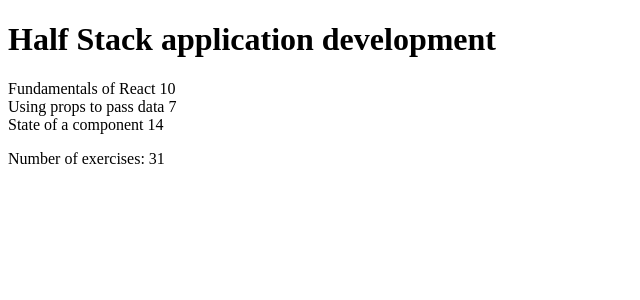
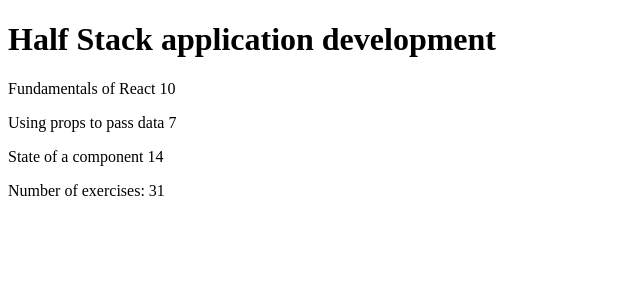
Before and after one commit to KevinLeonardoHUB/Fullstack_course, a React (Vite) app in the folder Part 1/course_info/: page / in a window 1280 px wide. Shown: the top 300 px of the page, without its empty margins (0-640 px from the left). Built offline with nearby package versions, Linux system fonts and the light colour scheme.

Commit message:
Exercise 1.2 finished

```diff
--- a/Part 1/course_info/src/App.jsx
+++ b/Part 1/course_info/src/App.jsx
@@ -7,18 +7,23 @@ const Header = (props) => {
   );
 };
 
+const Part = (props) => {
+  return (
+    <div>
+      <p>
+        {props.part.name} {props.part.exercise}
+      </p>
+    </div>
+  );
+};
+
 const Content = (props) => {
   console.log(props);
   return (
     <div>
-      <p>
-        {props.part[0].name} {props.part[0].exercise}
-        <br></br>
-        {props.part[1].name} {props.part[1].exercise}
-        <br></br>
-        {props.part[2].name} {props.part[2].exercise}
-        <br></br>
-      </p>
+      <Part part={props.part[0]} />
+      <Part part={props.part[1]} />
+      <Part part={props.part[2]} />
     </div>
   );
 };
```
